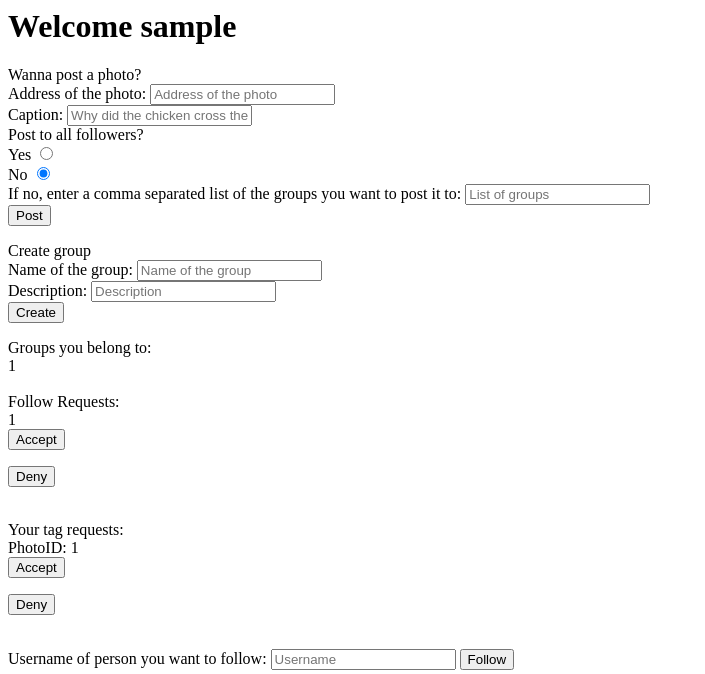
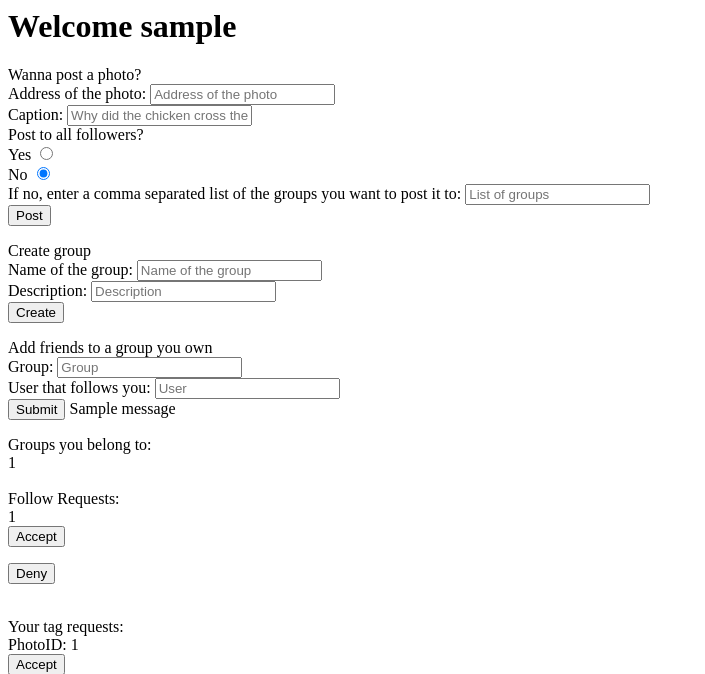
Before and after one commit to GodlyAtheist42/DatabasesProject, a Flask app: template templates/home.html in a window 1280 px wide. Shown: the top 674 px of the page, without its empty margins (0-705 px from the left). Run offline with Flask 2, Linux system fonts and the light colour scheme; the template is opened without the code that fills it: most values are stand-ins (such as "Sample title", 1, 10 or a date in 2020); one stand-in notice (Sample message) is shown.

Commit message:
- Addedd like functionality to search page results - created addUserToGroup method - modified home.html to support addUserToGroup

```diff
--- a/CreateTableStatements.txt
+++ b/CreateTableStatements.txt
@@ -36,7 +36,7 @@ CREATE TABLE Photo (
 CREATE TABLE Likes (
     username VARCHAR(20),
     photoID int,
-    liketime DATETIME,
+    liketime DATETIME DEFAULT CURRENT_TIMESTAMP,
     rating int,
     PRIMARY KEY(username, photoID),
     FOREIGN KEY(username) REFERENCES Person(username),
--- a/app.py
+++ b/app.py
@@ -316,6 +316,32 @@ def search():
     cursor.close()
     return render_template('searchresults.html', photoData=data)
 
+@app.route('/addUserToGroup', methods = ['GET', 'POST'])
+def addUserToGroup():
+    user = session['username']
+    cursor = conn.cursor()
+    group = request.form['groupName']
+    pid = request.form['user']
+    query = '''SELECT username_followed
+            FROM Follow
+            WHERE username_follower = %s AND followstatus = 1 AND username_followed = %s '''
+    cursor.execute(query, (user, pid ))
+    if cursor.fetchone():
+        query = '''SELECT member_username
+                        FROM BelongTo
+                        WHERE owner_username = %s AND groupName = %s AND member_username = %s '''
+        cursor.execute(query,(user, group, pid))
+        if not cursor.fetchone():
+            query = '''INSERT INTO BelongTo(member_username, owner_username, groupName) VALUES(%s, %s, %s)'''
+            cursor.execute(query, (pid, user, group))
+            conn.commit()
+        else:
+            flash("User already in your group: "+ group + " or group doesnt exist")
+
+    else:
+        flash("User doesnt follow you ")
+    cursor.close()
+    return redirect(url_for('home'))
 
 @app.route('/logout')
 def logout():
--- a/templates/home.html
+++ b/templates/home.html
@@ -26,6 +26,20 @@ If no, enter a comma separated list of the groups you want to post it to:
   Description:
   <input type="text" name = "description" placeholder="Description" required/><br>
 	<input type="submit" value = Create />
+</form>
+
+<form action="/addUserToGroup" method="POST">
+    Add friends to a group you own <br>
+    Group:
+    <input type="text" name = "groupName" placeholder="Group" required/><br>
+    User that follows you:
+    <input type="text" name = "user" placeholder="User" required/><br>
+    <input type="submit" value = Submit />
+    {% with message = get_flashed_messages() %}
+      {% if message %}
+        {{ message[0] }}
+      {% endif %}
+      {% endwith %}
 </form>
 
 Groups you belong to: <br>
```
Also changed, not shown: templates/searchresults.html (+22 -1 lines).
